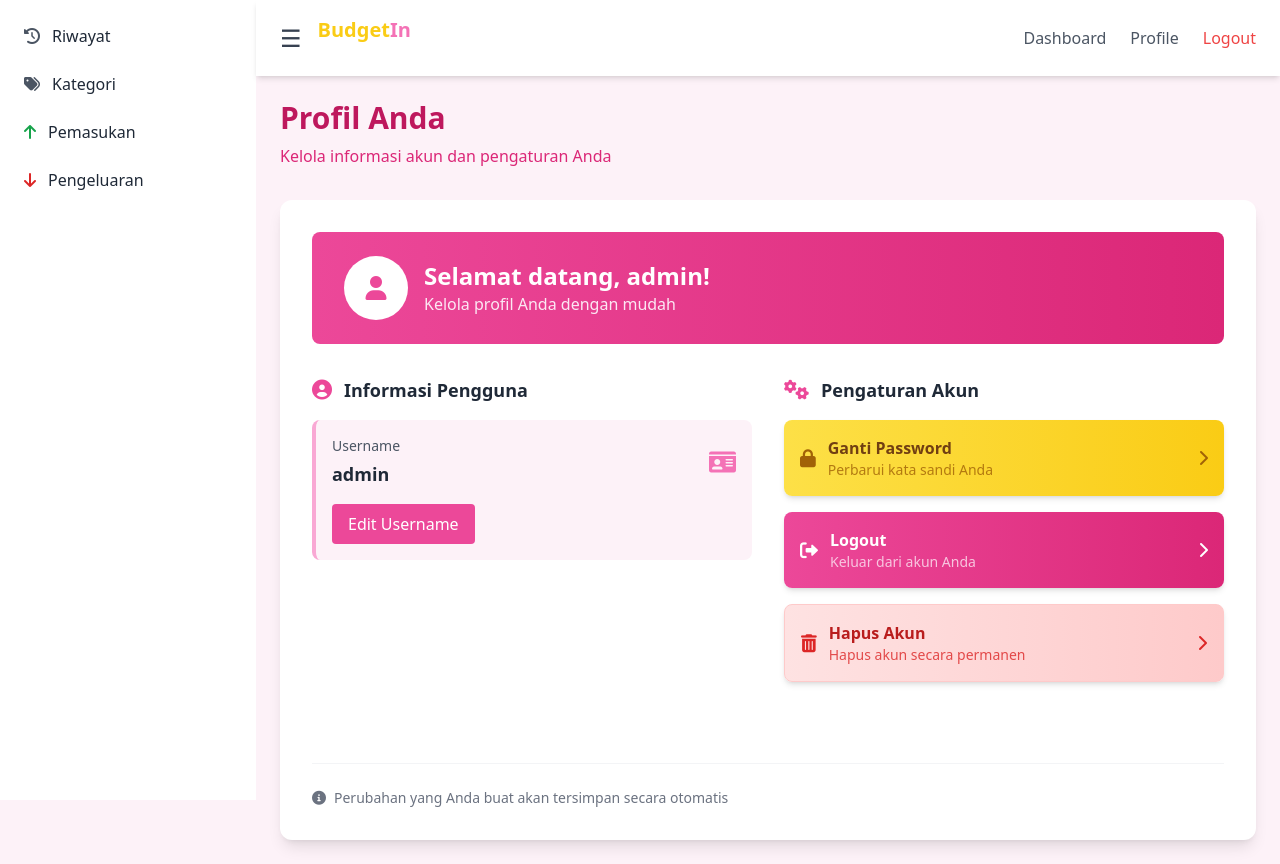
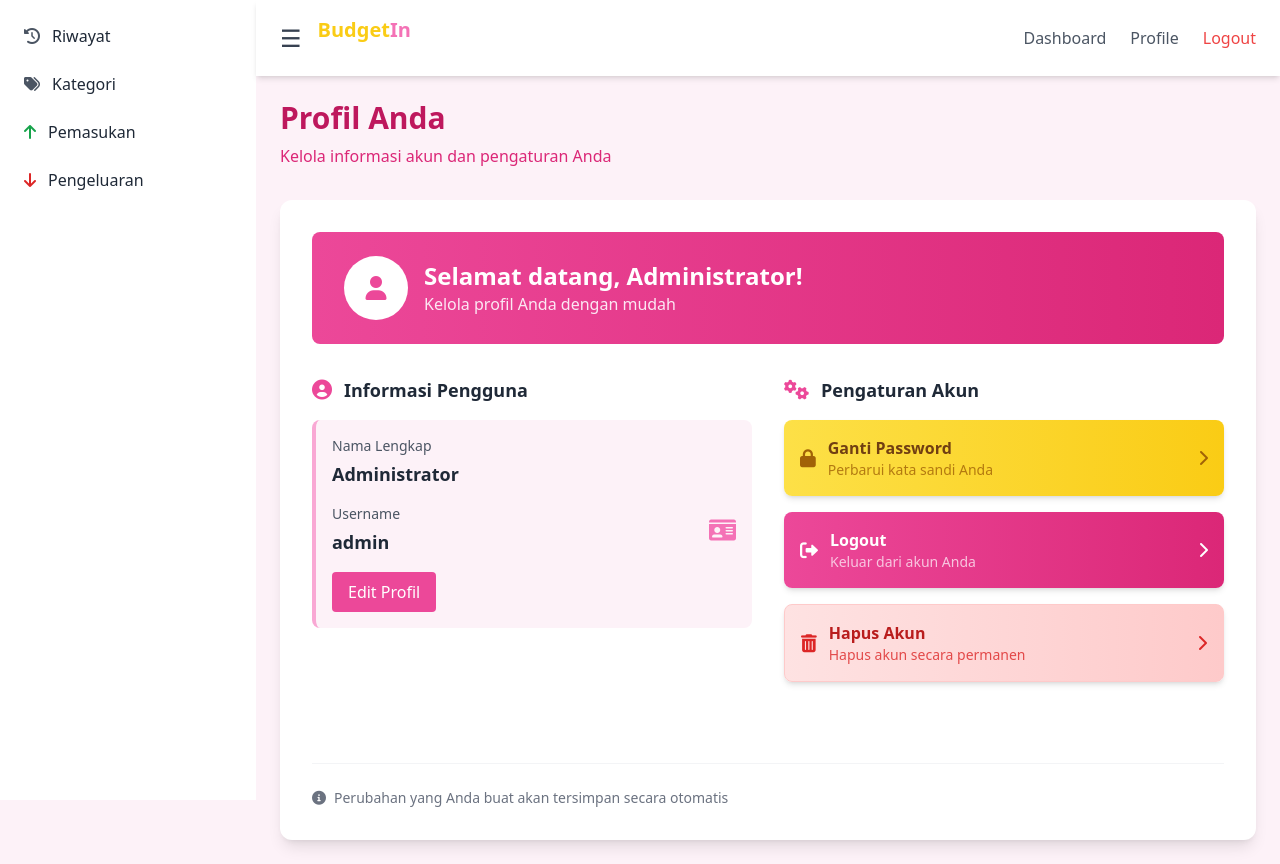
Before and after one commit to baralul/BudgetIn, a PHP site: page /pages/tables/profile.php in a window 1280 px wide. Run offline with PHP 8.4, Linux system fonts and the light colour scheme; a user stored in the database is signed in; data comes from the database, SQL or seed files in the repository; some libraries are stand-ins or nearby versions.

Commit message:
edit profile

```diff
--- a/pages/tables/profile.php
+++ b/pages/tables/profile.php
@@ -8,7 +8,7 @@ if (!isset($_SESSION['user_id'])) {
 }
 
 $user_id = $_SESSION['user_id'];
-$query = "SELECT username FROM users WHERE id = ?";
+$query = "SELECT nama_lengkap, username FROM users WHERE id = ?";
 $stmt = $conn->prepare($query);
 $stmt->bind_param("i", $user_id);
 $stmt->execute();
@@ -17,6 +17,7 @@ $result = $stmt->get_result();
 if ($result->num_rows === 1) {
     $user = $result->fetch_assoc();
     $username = $user['username'];
+    $nama_lengkap = $user['nama_lengkap'];
 } else {
     header("Location: ../forms/account_login.php");
     exit;
@@ -26,9 +27,10 @@ $success = '';
 $error = '';
 if (isset($_POST['update_profile'])) {
     $new_username = trim($_POST['username']);
+    $new_nama = trim($_POST['nama_lengkap']);
 
-    if ($new_username === '') {
-        $error = "Username tidak boleh kosong.";
+    if ($new_username === '' || $new_nama === '') {
+        $error = "Nama lengkap dan username tidak boleh kosong.";
     } else {
         $check = $conn->prepare("SELECT id FROM users WHERE username = ? AND id != ?");
         $check->bind_param("si", $new_username, $user_id);
@@ -38,14 +40,16 @@ if (isset($_POST['update_profile'])) {
         if ($check_result->num_rows > 0) {
             $error = "Username sudah digunakan oleh pengguna lain.";
         } else {
-            $update = $conn->prepare("UPDATE users SET username = ? WHERE id = ?");
-            $update->bind_param("si", $new_username, $user_id);
+            $update = $conn->prepare("UPDATE users SET username = ?, nama_lengkap = ? WHERE id = ?");
+            $update->bind_param("ssi", $new_username, $new_nama, $user_id);
             if ($update->execute()) {
                 $username = $new_username;
+                $nama_lengkap = $new_nama;
                 $_SESSION['username'] = $new_username;
-                $success = "Username berhasil diperbarui!";
+                $_SESSION['nama_lengkap'] = $new_nama;
+                $success = "Profil berhasil diperbarui!";
             } else {
-                $error = "Gagal memperbarui username.";
+                $error = "Gagal memperbarui profil.";
             }
         }
     }
@@ -82,7 +86,7 @@ if (isset($_POST['update_profile'])) {
                 <i class="fas fa-user text-pink-500 text-2xl"></i>
               </div>
               <div>
-                <h2 class="text-2xl font-bold text-white">Selamat datang, <?= htmlspecialchars($username ?? '') ?>!</h2>
+                <h2 class="text-2xl font-bold text-white">Selamat datang, <?= htmlspecialchars($nama_lengkap ?? '') ?>!</h2>
                 <p class="text-pink-100">Kelola profil Anda dengan mudah</p>
               </div>
             </div>
@@ -103,6 +107,11 @@ if (isset($_POST['update_profile'])) {
               <?php endif; ?>
 
               <div class="bg-pink-50 rounded-lg p-4 border-l-4 border-pink-300">
+                <div class="mb-4">
+                  <p class="text-sm font-medium text-gray-600 mb-1">Nama Lengkap</p>
+                  <p class="text-lg font-semibold text-gray-800"><?= htmlspecialchars($nama_lengkap ?? '') ?></p>
+                </div>
+
                 <div class="flex justify-between items-center">
                   <div>
                     <p class="text-sm font-medium text-gray-600 mb-1">Username</p>
@@ -115,10 +124,21 @@ if (isset($_POST['update_profile'])) {
                   onclick="document.getElementById('editForm').classList.toggle('hidden')"
                   class="mt-4 px-4 py-2 bg-pink-500 text-white rounded hover:bg-pink-600 transition"
                 >
-                  Edit Username
+                  Edit Profil
                 </button>
 
                 <form id="editForm" method="POST" class="hidden mt-4">
+                  <label class="block mb-2 text-sm font-medium text-gray-700">Nama Lengkap</label>
+                  <input
+                    type="text"
+                    name="nama_lengkap"
+                    value="<?= htmlspecialchars($nama_lengkap ?? '') ?>"
+                    required
+                    class="w-full px-3 py-2 border border-pink-300 rounded mb-4 focus:outline-none focus:ring-2 focus:ring-pink-400"
+                    placeholder="Nama Lengkap"
+                  />
+
+                  <label class="block mb-2 text-sm font-medium text-gray-700">Username</label>
                   <input
                     type="text"
                     name="username"
@@ -127,6 +147,7 @@ if (isset($_POST['update_profile'])) {
                     class="w-full px-3 py-2 border border-pink-300 rounded mb-4 focus:outline-none focus:ring-2 focus:ring-pink-400"
                     placeholder="Username"
                   />
+
                   <button
                     type="submit"
                     name="update_profile"
```
